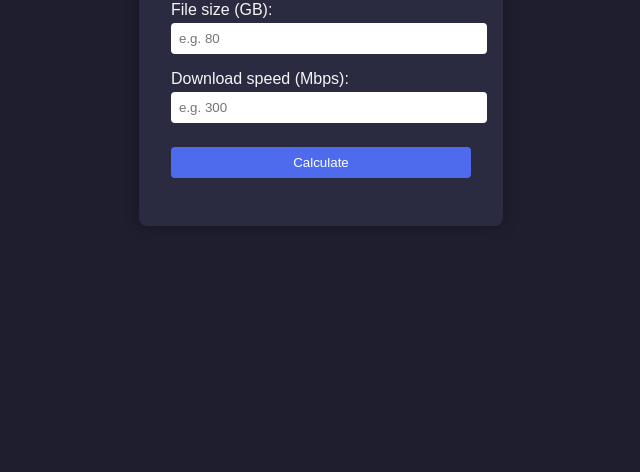
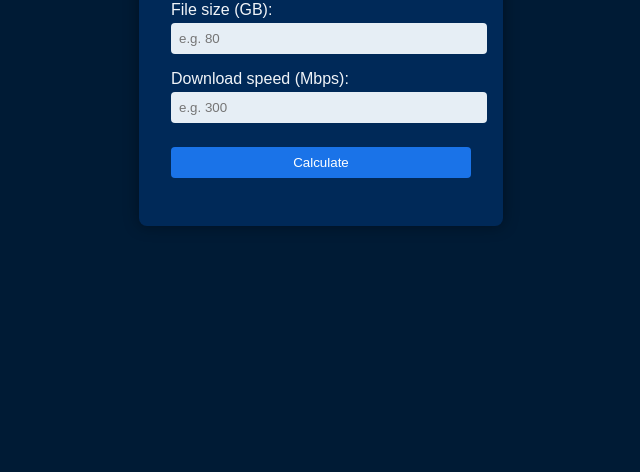
Before and after one commit to Zaetrix/down-speed-calc, a plain HTML site: page index.html in a window 1280 px wide. Shown: the part 328-800 px from the top of the page, without its empty margins (319-959 px from the left). Drawn offline with Linux system fonts and the light colour scheme.

Commit message:
Update style.css
match Zaetrix colors

```diff
--- a/style.css
+++ b/style.css
@@ -1,7 +1,7 @@
 body {
   font-family: sans-serif;
-  background: #1e1e2f;
-  color: #f5f5f5;
+  background: #001b35;
+  color: #f0f4f8;
   display: flex;
   justify-content: center;
   align-items: center;
@@ -10,16 +10,17 @@ body {
 }
 
 .container {
-  background: #2a2a40;
+  background: #002958;
   padding: 2rem;
   border-radius: 8px;
   width: 300px;
-  box-shadow: 0 0 15px rgba(0, 0, 0, 0.3);
+  box-shadow: 0 0 15px rgba(0, 0, 0, 0.4);
 }
 
 h1 {
   font-size: 1.2rem;
   margin-bottom: 1rem;
+  color: #ffffff;
 }
 
 label {
@@ -33,24 +34,17 @@ input {
   margin-top: 0.25rem;
   border-radius: 4px;
   border: none;
+  background: #e6eef5;
+  color: #002958;
 }
 
 button {
   width: 100%;
   padding: 0.5rem;
-  background: #4f6bed;
+  background: #1a73e8;
   color: white;
   border: none;
   border-radius: 4px;
   cursor: pointer;
   margin-top: 0.5rem;
-}
-
-button:hover {
-  background: #3c52c3;
-}
-
-#result {
-  margin-top: 1rem;
-  font-weight: bold;
-}
+  font-weight
```
